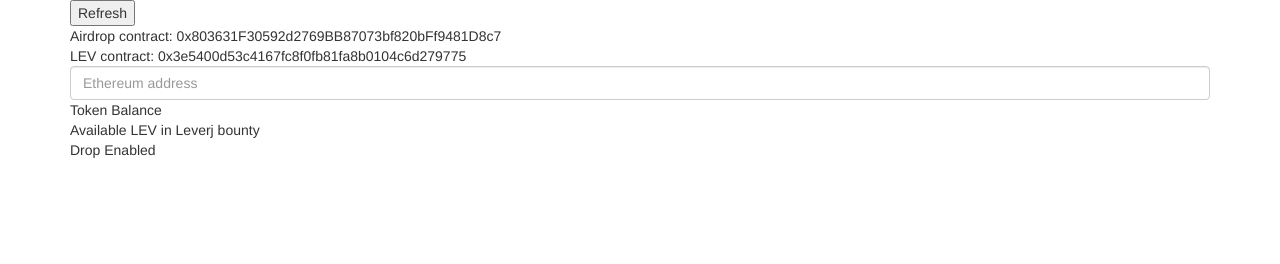
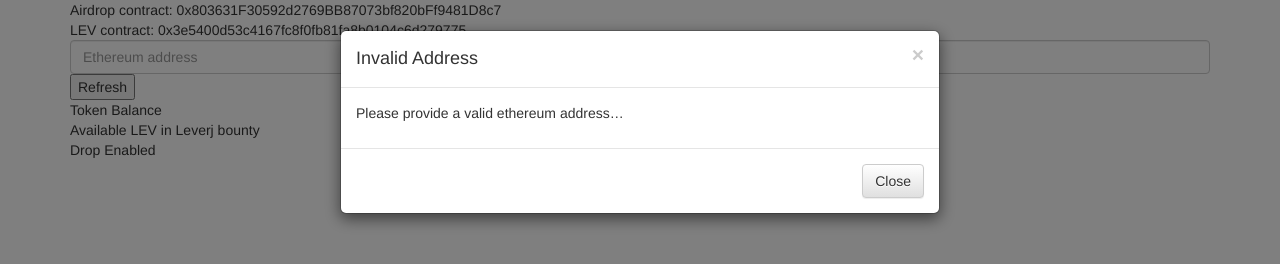
Before and after one commit to leverj/air-drop, a website: page www/index.html in a window 1280 px wide. Drawn offline with nearby package versions, Linux system fonts and the light colour scheme; no server answers.

Commit message:
air-drop help page.

```diff
--- a/www/client.js
+++ b/www/client.js
@@ -33,7 +33,9 @@ async function client() {
   async function refreshUserInfo() {
     user = $("#user-address").val()
     storage['user'] = user
-    if (!web3.utils.isAddress(user)) return alert('invalid address')
+    if (!web3.utils.isAddress(user)) {
+      $("#my-modal").modal({show: true}).on('hidden.bs.modal', () => $("#user-address").focus())
+    }
     let [balance, available, dropEnabled] = await Promise.all([
       token.methods.balanceOf(user).call(),
       airdrop.methods.balanceOf(user).call(),
--- a/www/index.html
+++ b/www/index.html
@@ -23,11 +23,11 @@
 </head>
 <body>
 <div class="container">
-  <button id="refresh" class="">Refresh</button>
   <div>Airdrop contract:&nbsp;<span id="airdrop"></span></div>
   <div>LEV contract:&nbsp;<span id="lev"></span></div>
   <div class="">
     <input type="text" class="form-control" id="user-address" placeholder="Ethereum address">
+    <button id="refresh" class="">Refresh</button>
   </div>
   <table>
     <tr><td>Token Balance</td><td id="token-balance">&nbsp;</td></tr>
@@ -35,23 +35,18 @@
     <tr><td>Drop Enabled</td><td id="drop-enabled">&nbsp;</td></tr>
   </table>
 </div>
-
-<div>
-  <h3></h3>
-</div>
-<div class="modal fade" tabindex="-1" role="dialog">
+<div class="modal fade" id="my-modal" tabindex="-1" role="dialog">
   <div class="modal-dialog" role="document">
     <div class="modal-content">
       <div class="modal-header">
         <button type="button" class="close" data-dismiss="modal" aria-label="Close"><span aria-hidden="true">&times;</span></button>
-        <h4 class="modal-title">Modal title</h4>
+        <h4 class="modal-title">Invalid Address</h4>
       </div>
       <div class="modal-body">
-        <p>One fine body&hellip;</p>
+        <p>Please provide a valid ethereum address&hellip;</p>
       </div>
       <div class="modal-footer">
         <button type="button" class="btn btn-default" data-dismiss="modal">Close</button>
-        <button type="button" class="btn btn-primary">Save changes</button>
       </div>
     </div><!-- /.modal-content -->
   </div><!-- /.modal-dialog -->
```
Also changed, not shown: www/favicon.ico (added).
